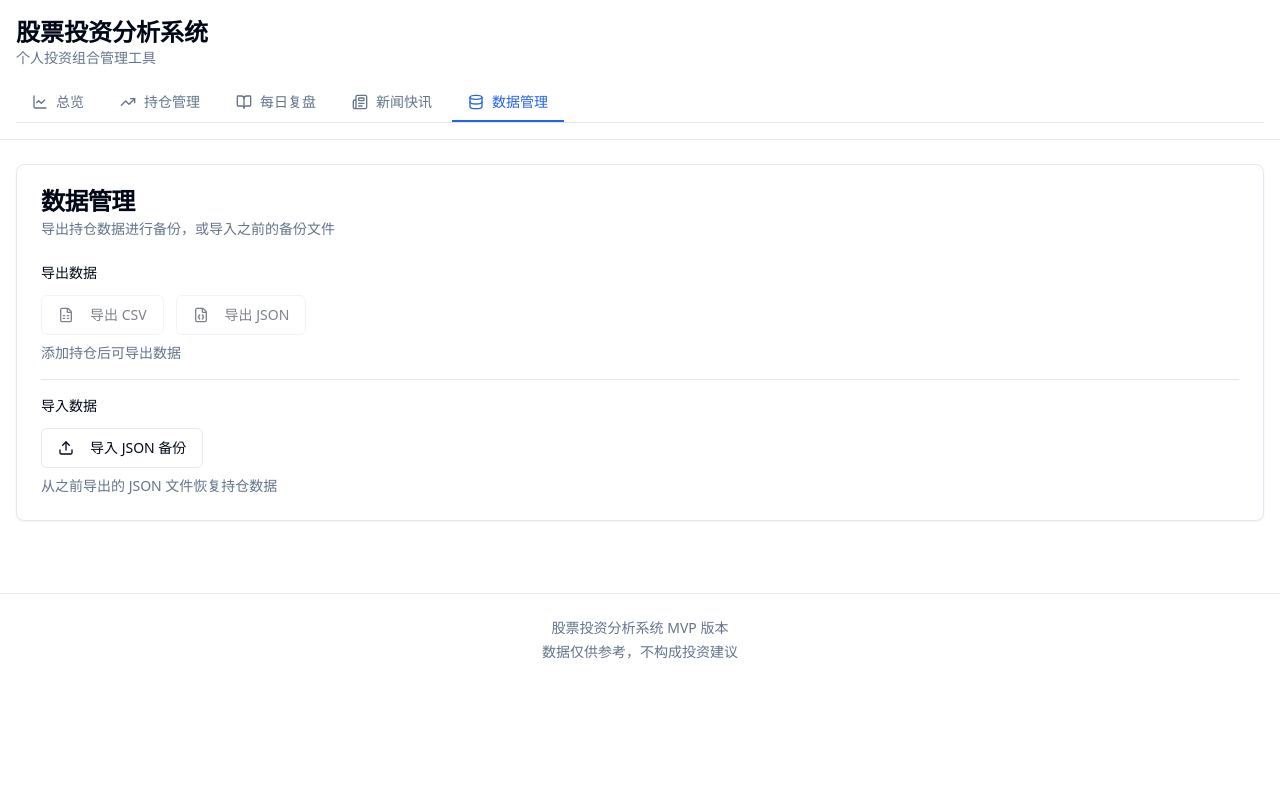
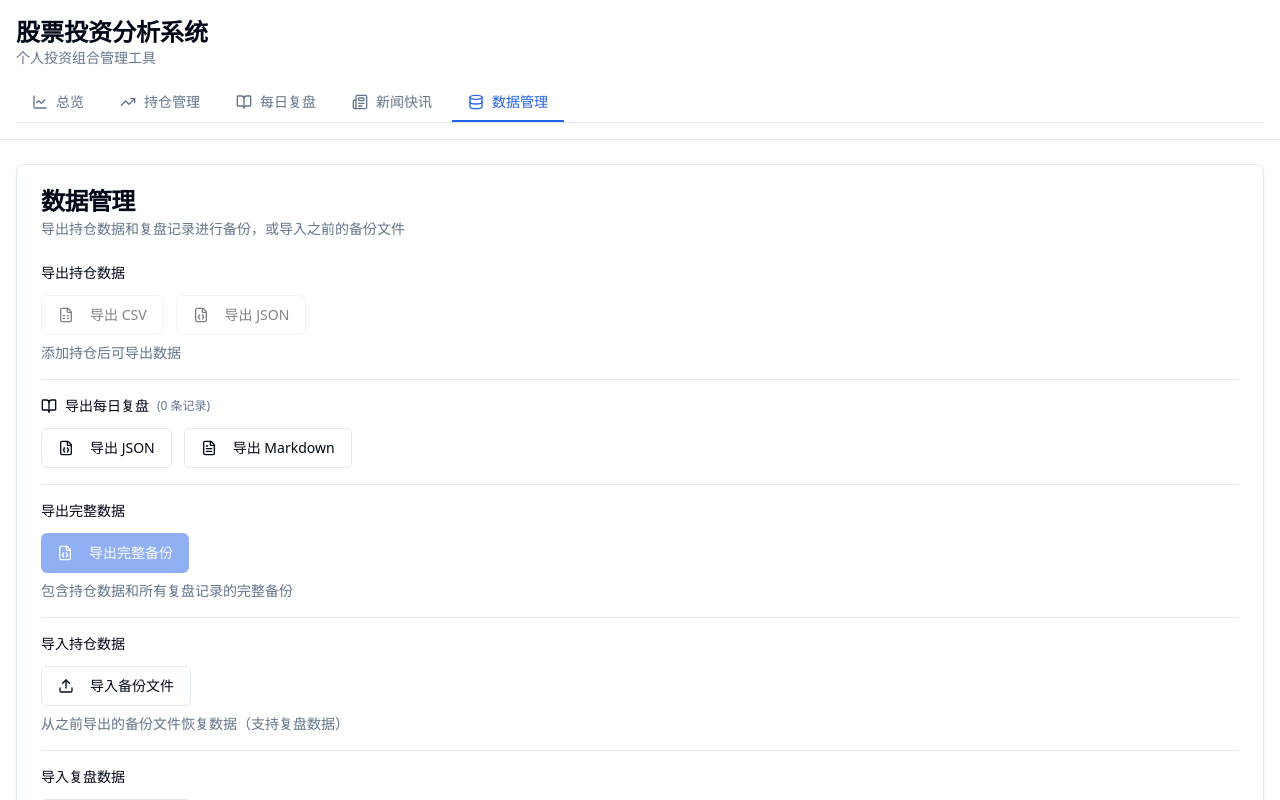
Before and after one commit to TurtleTrace2026/TurtleTrace, a React (Vite) app: page / in a window 1280 px wide. Both pictures are taken after a click on the button "数据管理". Shown: the top 800 px of the page. Built offline with nearby package versions, Linux system fonts and the light colour scheme.

Commit message:
更新数据管理模块

```diff
--- a/src/components/dashboard/DataExport.tsx
+++ b/src/components/dashboard/DataExport.tsx
@@ -1,9 +1,18 @@
-import { useRef, useState } from 'react'
+import { useRef, useState, useEffect } from 'react'
 import { Button } from '../ui/button'
 import { Card, CardContent, CardDescription, CardHeader, CardTitle } from '../ui/card'
-import { Upload, FileSpreadsheet, FileJson } from 'lucide-react'
+import { Upload, FileSpreadsheet, FileJson, FileText, BookOpen } from 'lucide-react'
 import type { Position, ProfitSummary } from '../../types'
-import { exportToCSV, exportToJSON, importFromJSON } from '../../services/exportService'
+import {
+  exportToCSV,
+  exportToJSON,
+  exportCompleteData,
+  exportReviewsData,
+  exportReviewsToMarkdown,
+  importFromJSON,
+  importReviewsData,
+  saveImportedReviews
+} from '../../services/exportService'
 
 interface DataExportProps {
   positions: Position[]
@@ -13,7 +22,23 @@ interface DataExportProps {
 
 export function DataExport({ positions, summary, onImport }: DataExportProps) {
   const fileInputRef = useRef<HTMLInputElement>(null)
+  const reviewsInputRef = useRef<HTMLInputElement>(null)
   const [importError, setImportError] = useState('')
+  const [reviewsCount, setReviewsCount] = useState<number | null>(null)
+
+  // 加载复盘数量
+  useEffect(() => {
+    const loadReviewsCount = async () => {
+      try {
+        const { reviewService } = await import('../../services/reviewService')
+        const reviews = await reviewService.getAllReviews()
+        setReviewsCount(reviews.length)
+      } catch (e) {
+        console.error('Failed to load reviews count:', e)
+      }
+    }
+    loadReviewsCount()
+  }, [])
 
   const handleExportCSV = () => {
     if (positions.length === 0) return
@@ -25,8 +50,33 @@ export function DataExport({ positions, summary, onImport }: DataExportProps) {
     exportToJSON(positions, summary)
   }
 
+  const handleExportComplete = async () => {
+    if (positions.length === 0) return
+    await exportCompleteData(positions, summary)
+  }
+
+  const handleExportReviewsJSON = async () => {
+    await exportReviewsData()
+    // 刷新复盘数量
+    try {
+      const { reviewService } = await import('../../services/reviewService')
+      const reviews = await reviewService.getAllReviews()
+      setReviewsCount(reviews.length)
+    } catch (e) {
+      console.error('Failed to load reviews count:', e)
+    }
+  }
+
+  const handleExportReviewsMarkdown = async () => {
+    await exportReviewsToMarkdown()
+  }
+
   const handleImportClick = () => {
     fileInputRef.current?.click()
+  }
+
+  const handleReviewsImportClick = () => {
+    reviewsInputRef.current?.click()
   }
 
   const handleFileChange = (e: React.ChangeEvent<HTMLInputElement>) => {
@@ -41,8 +91,51 @@ export function DataExport({ positions, summary, onImport }: DataExportProps) {
 
       if (result) {
         onImport(result.positions)
+
+        // 如果有复盘数据，也导入
+        if (result.reviews && result.reviews.length > 0) {
+          const reviews = result.reviews
+          saveImportedReviews(reviews).then(success => {
+            if (success) {
+              setReviewsCount(reviews.length)
+              alert(`成功导入 ${result.positions.length} 条持仓数据和 ${reviews.length} 条复盘记录`)
+            } else {
+              alert('持仓数据导入成功，但复盘数据导入失败')
+            }
+          })
+        } else {
+          alert(`成功导入 ${result.positions.length} 条持仓数据`)
+        }
       } else {
         setImportError('导入失败：文件格式不正确或已损坏')
+      }
+    }
+    reader.readAsText(file)
+
+    // 重置文件输入
+    e.target.value = ''
+  }
+
+  const handleReviewsFileChange = (e: React.ChangeEvent<HTMLInputElement>) => {
+    setImportError('')
+    const file = e.target.files?.[0]
+    if (!file) return
+
+    const reader = new FileReader()
+    reader.onload = async (event) => {
+      const content = event.target?.result as string
+      const reviews = importReviewsData(content)
+
+      if (reviews && reviews.length > 0) {
+        const success = await saveImportedReviews(reviews)
+        if (success) {
+          setReviewsCount(reviews.length)
+          alert(`成功导入 ${reviews.length} 条复盘记录`)
+        } else {
+          setImportError('导入失败：保存复盘数据时出错')
+        }
+      } else {
+        setImportError('导入失败：文件格式不正确或没有复盘数据')
       }
     }
     reader.readAsText(file)
@@ -56,14 +149,14 @@ export function DataExport({ positions, summary, onImport }: DataExportProps) {
       <CardHeader>
         <CardTitle>数据管理</CardTitle>
         <CardDescription>
-          导出持仓数据进行备份，或导入之前的备份文件
+          导出持仓数据和复盘记录进行备份，或导入之前的备份文件
         </CardDescription>
       </CardHeader>
       <CardContent>
         <div className="space-y-4">
-          {/* 导出 */}
+          {/* 导出持仓数据 */}
           <div>
-            <h4 className="text-sm font-medium mb-3">导出数据</h4>
+            <h4 className="text-sm font-medium mb-3">导出持仓数据</h4>
             <div className="flex flex-wrap gap-3">
               <Button
                 variant="outline"
@@ -89,15 +182,58 @@ export function DataExport({ positions, summary, onImport }: DataExportProps) {
             )}
           </div>
 
-          {/* 导入 */}
+          {/* 导出复盘数据 */}
           <div className="border-t pt-4">
-            <h4 className="text-sm font-medium mb-3">导入数据</h4>
+            <h4 className="text-sm font-medium mb-3 flex items-center gap-2">
+              <BookOpen className="h-4 w-4" />
+              导出每日复盘
+              <span className="text-xs text-muted-foreground">
+                ({reviewsCount ?? '-'} 条记录)
+              </span>
+            </h4>
+            <div className="flex flex-wrap gap-3">
+              <Button
+                variant="outline"
+                onClick={handleExportReviewsJSON}
+              >
+                <FileJson className="h-4 w-4 mr-2" />
+                导出 JSON
+              </Button>
+              <Button
+                variant="outline"
+                onClick={handleExportReviewsMarkdown}
+              >
+                <FileText className="h-4 w-4 mr-2" />
+                导出 Markdown
+              </Button>
+            </div>
+          </div>
+
+          {/* 导出完整数据 */}
+          <div className="border-t pt-4">
+            <h4 className="text-sm font-medium mb-3">导出完整数据</h4>
+            <Button
+              variant="default"
+              onClick={handleExportComplete}
+              disabled={positions.length === 0}
+            >
+              <FileJson className="h-4 w-4 mr-2" />
+              导出完整备份
+            </Button>
+            <p className="text-sm text-muted-foreground mt-2">
+              包含持仓数据和所有复盘记录的完整备份
+            </p>
+          </div>
+
+          {/* 导入持仓数据 */}
+          <div className="border-t pt-4">
+            <h4 className="text-sm font-medium mb-3">导入持仓数据</h4>
             <Button
               variant="outline"
               onClick={handleImportClick}
             >
               <Upload className="h-4 w-4 mr-2" />
-              导入 JSON 备份
+              导入备份文件
             </Button>
             <input
               ref={fileInputRef}
@@ -107,7 +243,29 @@ export function DataExport({ positions, summary, onImport }: DataExportProps) {
               onChange={handleFileChange}
             />
             <p className="text-sm text-muted-foreground mt-2">
-              从之前导出的 JSON 文件恢复持仓数据
+              从之前导出的备份文件恢复数据（支持复盘数据）
+            </p>
+          </div>
+
+          {/* 导入复盘数据 */}
+          <div className="border-t pt-4">
+            <h4 className="text-sm font-medium mb-3">导入复盘数据</h4>
+            <Button
+              variant="outline"
+              onClick={handleReviewsImportClick}
+            >
+              <Upload className="h-4 w-4 mr-2" />
+              导入复盘文件
+            </Button>
+            <input
+              ref={reviewsInputRef}
+              type="file"
+              accept=".json"
+              className="hidden"
+              onChange={handleReviewsFileChange}
+            />
+            <p className="text-sm text-muted-foreground mt-2">
+              从复盘数据文件中导入复盘记录
             </p>
             {importError && (
               <p className="text-sm text-destructive mt-2">
--- a/src/services/exportService.ts
+++ b/src/services/exportService.ts
@@ -1,4 +1,11 @@
 import type { Position, ProfitSummary, ExportData } from '../types'
+import type { DailyReview } from '../types/review'
+import { reviewService } from './reviewService'
+
+// 扩展导出数据类型以包含复盘
+export interface ExtendedExportData extends ExportData {
+  reviews?: DailyReview[]
+}
 
 // 导出为 CSV
 export function exportToCSV(positions: Position[], summary: ProfitSummary): void {
@@ -69,26 +76,139 @@ export function exportToJSON(positions: Position[], summary: ProfitSummary): voi
   downloadFile(jsonContent, `持仓备份_${getDateString()}.json`, 'application/json')
 }
 
+// 导出完整数据（包含持仓和复盘）
+export async function exportCompleteData(positions: Position[], summary: ProfitSummary): Promise<void> {
+  // 获取所有复盘记录
+  const reviews = await reviewService.getAllReviews()
+
+  const data: ExtendedExportData = {
+    version: '2.0.0',
+    exportTime: Date.now(),
+    positions,
+    summary,
+    reviews,
+  }
+
+  const jsonContent = JSON.stringify(data, null, 2)
+
+  downloadFile(jsonContent, `完整数据备份_${getDateString()}.json`, 'application/json')
+}
+
+// 导出每日复盘数据（单独）
+export async function exportReviewsData(): Promise<void> {
+  const reviews = await reviewService.getAllReviews()
+
+  if (reviews.length === 0) {
+    alert('暂无复盘数据可导出')
+    return
+  }
+
+  const data = {
+    version: '1.0.0',
+    exportTime: Date.now(),
+    reviews,
+  }
+
+  const jsonContent = JSON.stringify(data, null, 2)
+
+  downloadFile(jsonContent, `每日复盘_${getDateString()}.json`, 'application/json')
+}
+
+// 导出每日复盘为 Markdown
+export async function exportReviewsToMarkdown(): Promise<void> {
+  const reviews = await reviewService.getAllReviews()
+
+  if (reviews.length === 0) {
+    alert('暂无复盘数据可导出')
+    return
+  }
+
+  // 按日期排序
+  const sortedReviews = [...reviews].sort((a, b) => b.date.localeCompare(a.date))
+
+  const lines: string[] = []
+
+  // 标题
+  lines.push('# 每日复盘记录\n')
+  lines.push(`导出时间: ${new Date().toLocaleString('zh-CN')}\n`)
+  lines.push(`共 ${sortedReviews.length} 条复盘记录\n`)
+  lines.push('---\n\n')
+
+  // 每条复盘
+  for (const review of sortedReviews) {
+    const markdown = await reviewService.exportToMarkdown(review.date)
+    lines.push(markdown)
+    lines.push('\n\n---\n\n')
+  }
+
+  const markdownContent = lines.join('')
+
+  downloadFile(markdownContent, `每日复盘_${getDateString()}.md`, 'text/markdown;charset=utf-8')
+}
+
 // 从 JSON 导入数据
 export function importFromJSON(jsonContent: string): {
   positions: Position[]
   summary?: ProfitSummary
+  reviews?: DailyReview[]
 } | null {
   try {
-    const data = JSON.parse(jsonContent) as ExportData
+    const data = JSON.parse(jsonContent) as ExportData | ExtendedExportData
 
     // 验证数据格式
     if (!data.positions || !Array.isArray(data.positions)) {
       throw new Error('Invalid data format')
     }
 
-    return {
+    const result: {
+      positions: Position[]
+      summary?: ProfitSummary
+      reviews?: DailyReview[]
+    } = {
       positions: data.positions,
       summary: data.summary,
     }
+
+    // 如果有复盘数据，也返回
+    if ('reviews' in data && Array.isArray(data.reviews)) {
+      result.reviews = data.reviews
+    }
+
+    return result
   } catch (error) {
     console.error('Failed to import JSON:', error)
     return null
+  }
+}
+
+// 导入复盘数据（单独）
+export function importReviewsData(jsonContent: string): DailyReview[] | null {
+  try {
+    const data = JSON.parse(jsonContent) as {
+      reviews?: DailyReview[]
+    }
+
+    if (!data.reviews || !Array.isArray(data.reviews)) {
+      throw new Error('Invalid reviews data format')
+    }
+
+    return data.reviews
+  } catch (error) {
+    console.error('Failed to import reviews:', error)
+    return null
+  }
+}
+
+// 保存导入的复盘数据到 localStorage
+export async function saveImportedReviews(reviews: DailyReview[]): Promise<boolean> {
+  try {
+    for (const review of reviews) {
+      await reviewService.saveReview(review)
+    }
+    return true
+  } catch (error) {
+    console.error('Failed to save reviews:', error)
+    return false
   }
 }
 
```
